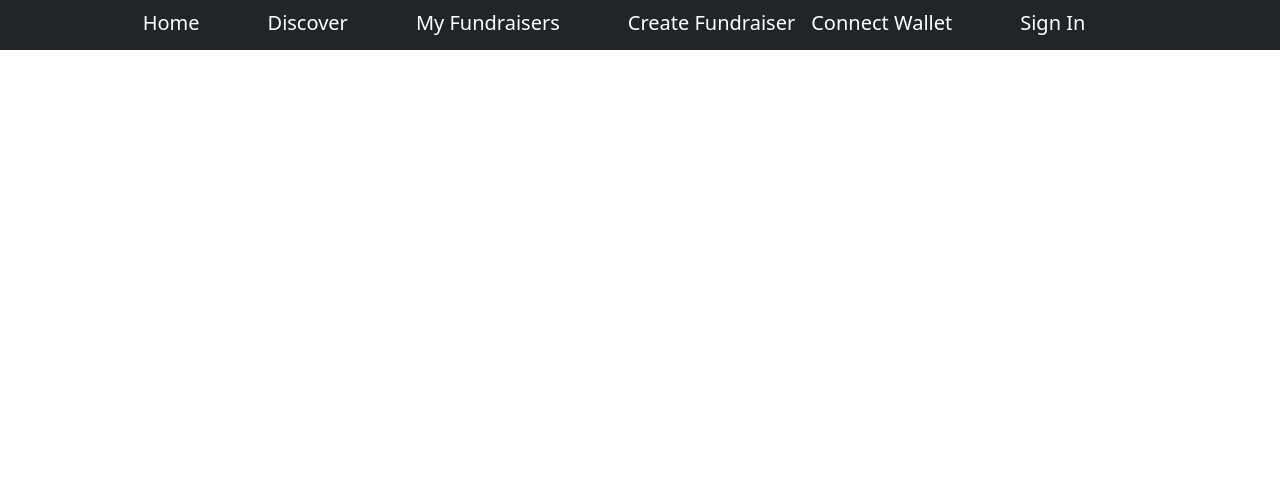
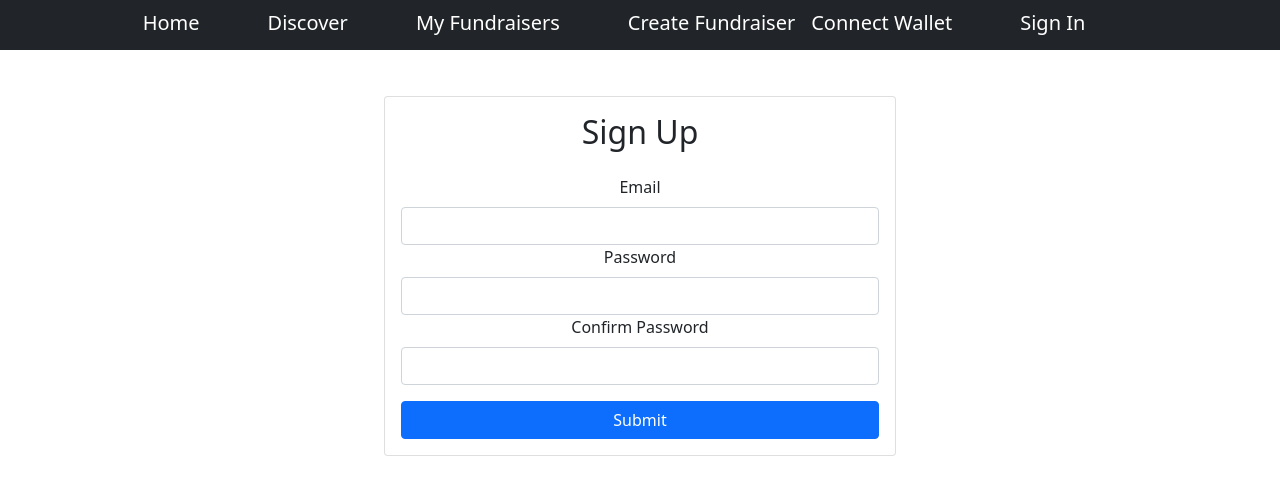
Before and after one commit to JonahhGohh/FUNDefi, a React (Create React App) app: page /signUp in a window 1280 px wide. Shown: the top 494 px of the page. Built offline with nearby package versions, Linux system fonts and the light colour scheme; no server answers.

Commit message:
Add basic authentication

```diff
--- a/src/App.js
+++ b/src/App.js
@@ -1,11 +1,13 @@
-import logo from "./logo.svg";
 import "./App.css";
 import Navibar from "./Navibar";
+import { AuthProvider } from "./components/contexts/AuthContext";
 
 function App() {
   return (
     <div className="App">
-      <Navibar />
+      <AuthProvider>
+        <Navibar />
+      </AuthProvider>
     </div>
   );
 }
--- a/src/Navibar.js
+++ b/src/Navibar.js
@@ -9,6 +9,8 @@ import Discover from "./Discover";
 import CreateFundraiser from "./CreateFundraiser";
 import ConnectWallet from "./ConnectWallet";
 import SignIn from "./components/SignIn";
+import SignUp from "./components/SignUp";
+import WidthContainer from "./components/WidthContainer";
 
 class Navibar extends Component {
   state = {};
@@ -86,7 +88,14 @@ class Navibar extends Component {
               <CreateFundraiser />
             </Route>
             <Route path="/signIn">
-              <SignIn />
+              <WidthContainer>
+                <SignIn />
+              </WidthContainer>
+            </Route>
+            <Route path="/signUp">
+              <WidthContainer>
+                <SignUp />
+              </WidthContainer>
             </Route>
           </Switch>
         </div>
--- a/src/components/SignIn.js
+++ b/src/components/SignIn.js
@@ -15,15 +15,22 @@ export default function SignIn() {
               <Form.Control type="email" ref={emailRef} required />
             </Form.Group>
             <Form.Group id="password">
-              <Form.Label>Password</Form.Label>
+              <Form.Label style={{ textAlign: "left" }}>Password</Form.Label>
               <Form.Control type="password" ref={passwordRef} required />
             </Form.Group>
-            <Button className="w-100" type="submit">
-              Submit
+            <Button
+              className="w-100"
+              type="submit"
+              style={{ marginTop: "1em" }}
+            >
+              Sign In
             </Button>
           </Form>
         </Card.Body>
       </Card>
+      <div className="w-100 text-center mt-2">
+        Do not have an account yet? Sign up!
+      </div>
     </>
   );
 }
--- a/src/components/SignUp.js
+++ b/src/components/SignUp.js
@@ -1,16 +1,37 @@
-import React, { useRef } from "react";
-import { Form, Button, Card } from "react-bootstrap";
+import React, { useRef, useState } from "react";
+import { Form, Button, Card, Alert } from "react-bootstrap";
+import { useAuth } from "../components/contexts/AuthContext";
 
 export default function SignUp() {
   const emailRef = useRef();
   const passwordRef = useRef();
   const passwordConfirmRef = useRef();
+  const { signup, currentUser } = useAuth();
+  const [error, setError] = useState("");
+  const [loading, setLoading] = useState(false);
+
+  function handleSubmit(e) {
+    e.preventDefault();
+    if (passwordRef.current.value !== passwordConfirmRef.current.value) {
+      return setError("Passwords do not match!");
+    }
+    try {
+      setError("");
+      setLoading(true);
+      signup(emailRef.current.value, passwordRef.current.value);
+    } catch (e) {
+      console.log(e);
+      setError("Failed to create an account!");
+    }
+    setLoading(false);
+  }
   return (
     <>
       <Card>
         <Card.Body>
           <h2 className="text-center mb-4">Sign Up</h2>
-          <Form>
+          {error && <Alert variant="danger">{error}</Alert>}
+          <Form onSubmit={handleSubmit}>
             <Form.Group id="email">
               <Form.Label>Email</Form.Label>
               <Form.Control type="email" ref={emailRef} required />
@@ -23,7 +44,12 @@ export default function SignUp() {
               <Form.Label>Confirm Password</Form.Label>
               <Form.Control type="password" ref={passwordConfirmRef} required />
             </Form.Group>
-            <Button className="w-100" type="submit">
+            <Button
+              className="w-100"
+              type="submit"
+              style={{ marginTop: "1em" }}
+              disabled={loading}
+            >
               Submit
             </Button>
           </Form>
--- /dev/null
+++ b/src/components/WidthContainer.js
@@ -0,0 +1,15 @@
+import React from "react";
+import { Container } from "react-bootstrap";
+
+export default function WidthContainer(props) {
+  return (
+    <Container
+      className="d-flex justify-content-center"
+      style={{ minHeight: "100vh", marginTop: "5em" }}
+    >
+      <div className="w-100" style={{ maxWidth: "40vw" }}>
+        {props.children}
+      </div>
+    </Container>
+  );
+}
--- /dev/null
+++ b/src/components/contexts/AuthContext.js
@@ -0,0 +1,27 @@
+import React, { useContext, useState, useEffect } from "react";
+import { createAccount } from "../../firebase";
+
+const AuthContext = React.createContext();
+
+export function useAuth() {
+  return useContext(AuthContext);
+}
+
+export function AuthProvider(props) {
+  const [currentUser, setCurrentUser] = useState();
+
+  function signup(email, password) {
+    createAccount(email, password).then((userCredential) => {
+      setCurrentUser(userCredential.user);
+    });
+  }
+
+  const value = {
+    currentUser,
+    signup,
+  };
+
+  return (
+    <AuthContext.Provider value={value}>{props.children}</AuthContext.Provider>
+  );
+}
--- a/src/auth/firebase.js
+++ b/src/firebase.js
@@ -1,5 +1,6 @@
 // Import the functions you need from the SDKs you need
 import { initializeApp } from "firebase/app";
+import { getAuth, createUserWithEmailAndPassword } from "firebase/auth";
 // TODO: Add SDKs for Firebase products that you want to use
 // https://firebase.google.com/docs/web/setup#available-libraries
 
@@ -17,5 +18,7 @@ const firebaseConfig = {
 
 // Initialize Firebase
 const app = initializeApp(firebaseConfig);
-export const auth = app.auth();
+export const auth = getAuth();
+export const createAccount = (email, password) =>
+  createUserWithEmailAndPassword(auth, email, password);
 export default app;
```
Also changed, not shown: src/index.js (+6 -6 lines).
